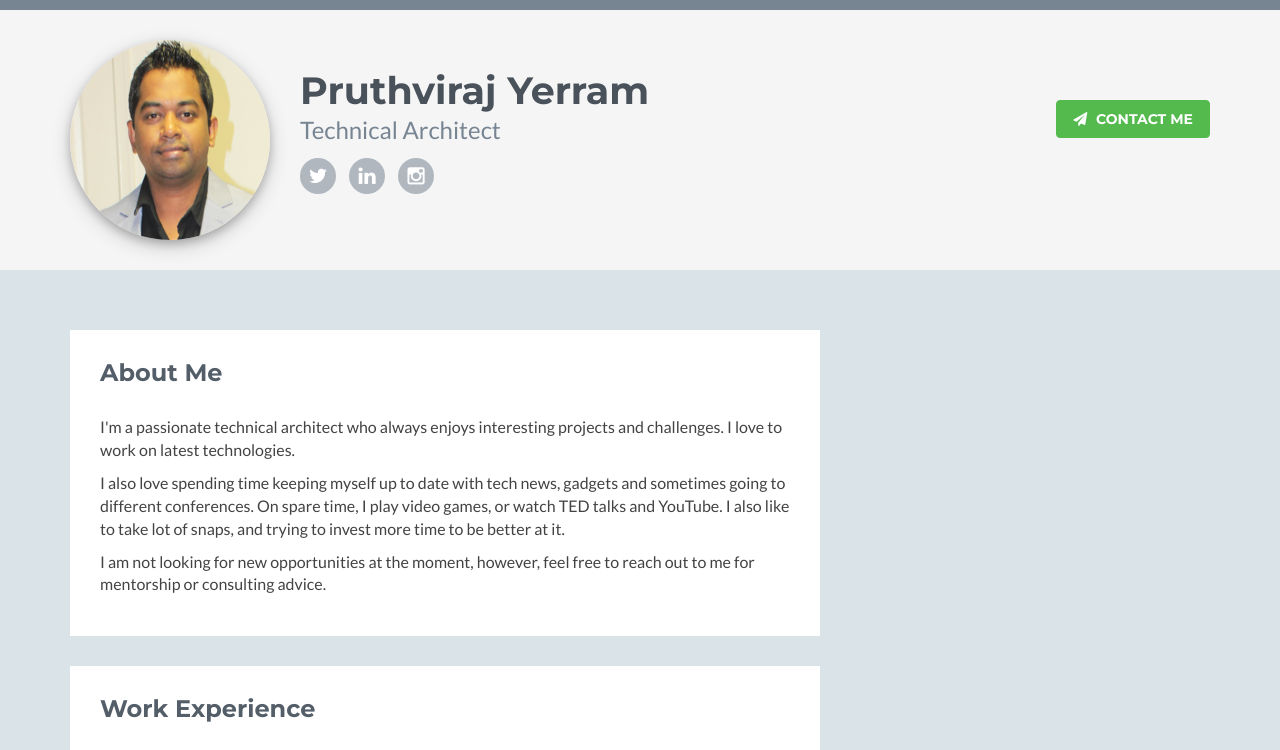
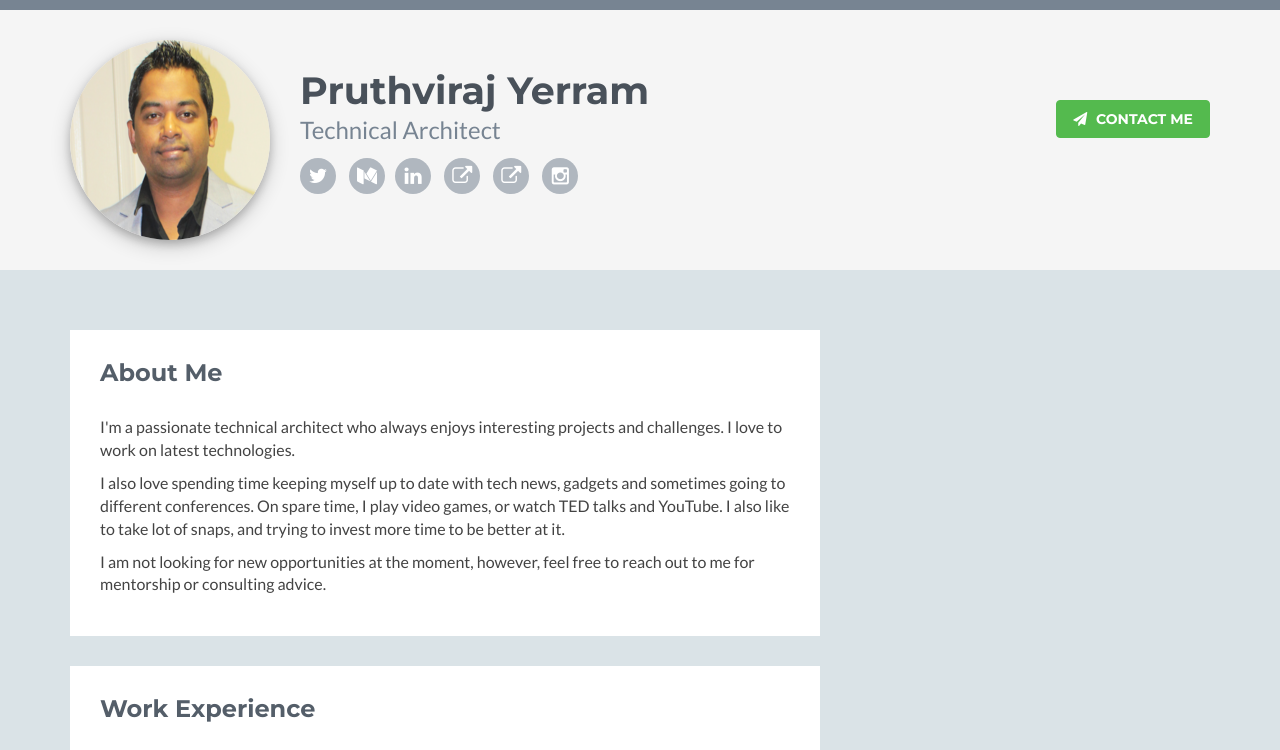
Before and after one commit to pruthvirajy/pruthvirajyerram.tk, a plain HTML site: page index.html in a window 1280 px wide. Shown: the top 750 px of the page. Drawn offline with nearby package versions, Linux system fonts and the light colour scheme; no server answers.

Commit message:
added new links

```diff
--- a/index.html
+++ b/index.html
@@ -47,11 +47,13 @@
                 <h2 class="desc">Technical Architect</h2>
                 <ul class="social list-inline">
                     <li><a href="https://twitter.com/Pruthvirajy" target="_blank" aria-label="Twitter Profile"><i class="fa fa-twitter"></i></a></li>
-                    <!--li><a href="https://medium.com/@hossainkhan" target="_blank" aria-label="Blog on Medium.com"><i class="fa fa-medium"></i></a></li-->
+                    <li><a href="https://medium.com/@pruthvirajy" target="_blank" aria-label="Blog on Medium.com"><i class="fa fa-medium"></i></a></li-->
                     <li><a href="https://www.linkedin.com/in/pruthvirajyerram/" target="_blank" aria-label="LinkedIn Profile"><i class="fa fa-linkedin"></i></a></li>
                     <!--li><a href="https://github.com/amardeshbd" target="_blank" aria-label="Github Profile"><i class="fa fa-github-alt"></i></a></li-->
                     <!--li><a href="https://stackoverflow.com/users/132121/hossain-khan" target="_blank" aria-label="StackOverflow Profile"><i class="fa fa-stack-overflow"></i></a></li-->
                     <!--li><a href="https://vision.hossainkhan.com/" target="_blank" aria-label="Photography Profile"><i class="fa fa-camera-retro"></i></a></li-->
+                    <li><a href="https://linktr.ee/pruthvirajy/" target="_blank" aria-label="Linktree Profile"><i class="fa fa-external-link"></i></a></li>
+                    <li><a href="https://pruthvirajy.blogspot.com/" target="_blank" aria-label="Blogspot Profile"><i class="fa fa-external-link"></i></a></li>
                     <li class="last-item"><a href="https://www.instagram.com/pruthvirajy/" target="_blank" aria-label="Instagram Profile"><i class="fa fa-instagram"></i></a></li>
                 </ul>
             </div><!--//profile-->
```
